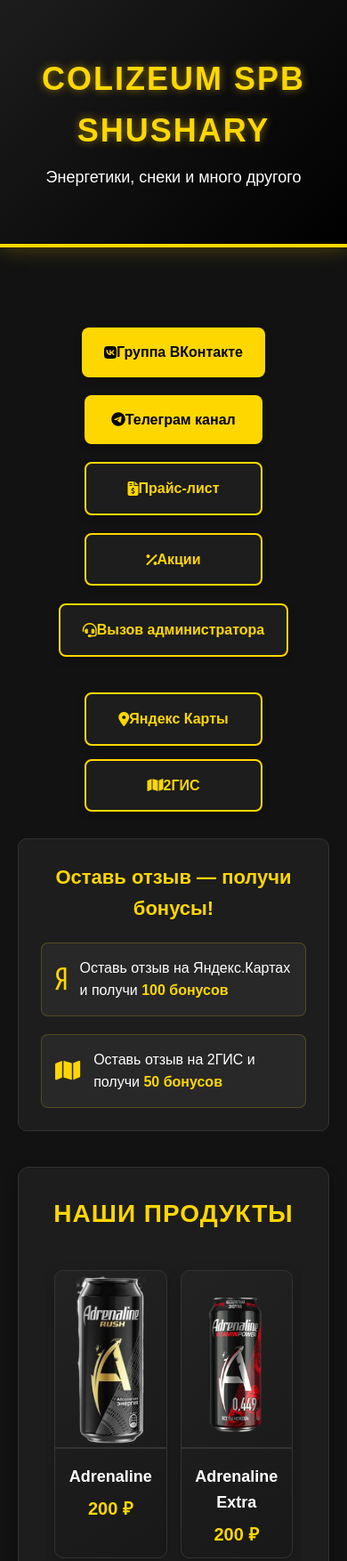
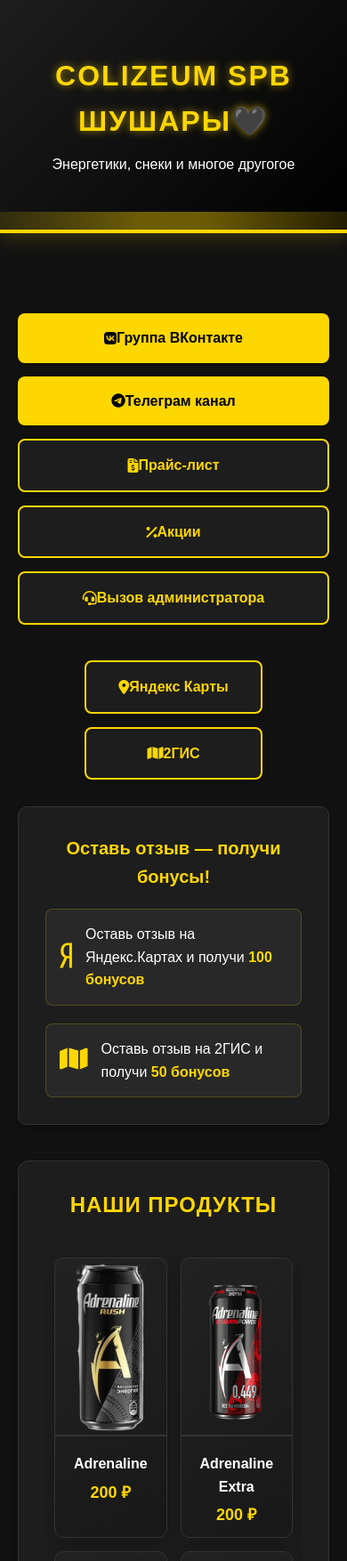
Before and after one commit to vitalika229/qr-landing, a plain HTML site: page index.html in a window 390 px wide. Shown: the top 1754 px of the page at 89% size. Drawn offline with Linux system fonts and the light colour scheme.

Commit message:
Add files via upload

```diff
--- a/index.html
+++ b/index.html
@@ -3,52 +3,68 @@
 <head>
   <meta charset="UTF-8">
   <meta name="viewport" content="width=device-width, initial-scale=1.0">
-  <title>Colizeum SPB Shushary</title>
+  <title>Colizeum SPB Шушары🖤</title>
   <link rel="stylesheet" href="https://cdnjs.cloudflare.com/ajax/libs/font-awesome/6.4.0/css/all.min.css">
   <style>
+    :root {
+      --bg-color: #121212;
+      --primary-color: #ffd700;
+      --secondary-color: #1d1d1d;
+      --hover-color: #ffcc00;
+      --text-color: #ffffff;
+      --container-max-width: 1200px;
+      --transition-speed: 0.3s;
+    }
     * {
       margin: 0;
       padding: 0;
       box-sizing: border-box;
       font-family: 'Montserrat', Arial, sans-serif;
     }
-
     body {
-      background-color: #121212;
-      color: #ffffff;
+      background-color: var(--bg-color);
+      color: var(--text-color);
       line-height: 1.6;
     }
-
     .container {
-      max-width: 1200px;
+      max-width: var(--container-max-width);
       margin: 0 auto;
       padding: 20px;
     }
-
     header {
       text-align: center;
-      padding: 40px 0;
-      background: linear-gradient(135deg, #1d1d1d 0%, #000000 100%);
-      border-bottom: 4px solid #ffd700;
+      padding: 60px 20px;
+      background: linear-gradient(135deg, var(--secondary-color) 0%, #000000 100%);
+      border-bottom: 4px solid var(--primary-color);
       margin-bottom: 30px;
       box-shadow: 0 4px 20px rgba(255,215,0,0.2);
+      position: relative;
+      overflow: hidden;
     }
-
+    header::after {
+      content: "";
+      position: absolute;
+      bottom: -20px;
+      left: 50%;
+      width: 200%;
+      height: 40px;
+      background: radial-gradient(circle, rgba(255,215,0,0.4) 10%, transparent 70%);
+      transform: translateX(-50%);
+      pointer-events: none;
+    }
     h1 {
-      font-size: 36px;
-      color: #ffd700;
+      font-size: 42px;
+      color: var(--primary-color);
       text-transform: uppercase;
       letter-spacing: 2px;
       margin-bottom: 10px;
-      text-shadow: 0 0 10px rgba(255,215,0,0.5);
+      text-shadow: 0 0 10px rgba(255,215,0,0.6);
     }
-
     .subtitle {
-      font-size: 18px;
-      color: #ffffff;
+      font-size: 20px;
+      color: var(--text-color);
       font-weight: 300;
     }
-
     .button-section {
       display: flex;
       flex-wrap: wrap;
@@ -56,52 +72,46 @@
       gap: 20px;
       margin: 40px 0;
     }
-
     .social-button {
       display: flex;
       align-items: center;
-      background-color: #ffd700;
+      background-color: var(--primary-color);
       color: #000000;
       padding: 15px 25px;
       border-radius: 8px;
       text-decoration: none;
       font-weight: 700;
-      transition: all 0.3s ease;
+      transition: transform var(--transition-speed), box-shadow var(--transition-speed);
       font-size: 16px;
       box-shadow: 0 4px 8px rgba(0,0,0,0.2);
       min-width: 200px;
       justify-content: center;
     }
-
     .social-button:hover {
-      transform: translateY(-3px);
-      box-shadow: 0 6px 12px rgba(255,215,0,0.3);
-      background-color: #ffcc00;
+      transform: translateY(-5px);
+      box-shadow: 0 8px 16px rgba(255,215,0,0.3);
+      background-color: var(--hover-color);
     }
-
     .vk-button,
     .telegram-button {
-      background-color: #ffd700;
+      background-color: var(--primary-color);
       color: #000000;
     }
-
     .price-button,
     .promo-button,
     .admin-button,
     .map-button {
-      background-color: #1d1d1d;
-      color: #ffd700;
-      border: 2px solid #ffd700;
+      background-color: var(--secondary-color);
+      color: var(--primary-color);
+      border: 2px solid var(--primary-color);
     }
-
     .price-button:hover,
     .promo-button:hover,
     .admin-button:hover,
     .map-button:hover {
-      background-color: #ffd700;
+      background-color: var(--primary-color);
       color: #000000;
     }
-
     .maps-container {
       display: flex;
       flex-wrap: wrap;
@@ -109,29 +119,27 @@
       gap: 15px;
       margin: 20px 0;
     }
-
     .review-section {
-      background-color: #1d1d1d;
-      padding: 25px;
+      background-color: var(--secondary-color);
+      padding: 30px;
       border-radius: 10px;
       margin: 30px 0;
       border: 1px solid #333;
+      box-shadow: 0 4px 10px rgba(0,0,0,0.3);
+      animation: fadeIn 1s ease-in-out;
     }
-
     .review-heading {
-      color: #ffd700;
+      color: var(--primary-color);
       text-align: center;
       margin-bottom: 20px;
-      font-size: 22px;
+      font-size: 24px;
     }
-
     .review-content {
       display: flex;
       flex-wrap: wrap;
       justify-content: center;
       gap: 20px;
     }
-
     .review-item {
       flex: 1 1 250px;
       display: flex;
@@ -140,112 +148,105 @@
       padding: 15px;
       border-radius: 8px;
       border: 1px solid rgba(255,215,0,0.2);
+      transition: transform var(--transition-speed);
     }
-
+    .review-item:hover {
+      transform: scale(1.05);
+    }
     .review-icon {
-      font-size: 25px;
-      color: #ffd700;
+      font-size: 28px;
+      color: var(--primary-color);
       margin-right: 15px;
     }
-
     .bonus-highlight {
-      color: #ffd700;
+      color: var(--primary-color);
       font-weight: 700;
     }
-
-    /* Карусель */
+    /* Carousel */
     .carousel-section {
       margin: 40px 0;
-      background-color: #1d1d1d;
+      background-color: var(--secondary-color);
       padding: 30px;
       border-radius: 12px;
       box-shadow: 0 8px 16px rgba(0,0,0,0.3);
       border: 1px solid #333;
+      animation: fadeIn 1s ease-in-out;
     }
-
     .carousel-heading {
       text-align: center;
-      color: #ffd700;
+      color: var(--primary-color);
       margin-bottom: 30px;
-      font-size: 28px;
+      font-size: 30px;
       text-transform: uppercase;
       letter-spacing: 1px;
     }
-
     .carousel {
       position: relative;
       overflow: hidden;
       margin: 0 auto;
       width: 100%;
     }
-
     .carousel-container {
       display: flex;
       transition: transform 0.5s ease;
     }
-
     .carousel-slide {
       min-width: 100%;
       padding: 10px;
       box-sizing: border-box;
     }
-
-    /* Сетка товаров 4х4 */
+    /* Product Grid */
     .product-grid {
       display: grid;
       grid-template-columns: repeat(4, 1fr);
       grid-gap: 15px;
     }
-
     .product-card {
       background: linear-gradient(145deg, #222222, #181818);
       border-radius: 10px;
       overflow: hidden;
       box-shadow: 0 10px 20px rgba(0,0,0,0.2);
-      transition: transform 0.3s ease, box-shadow 0.3s ease;
+      transition: transform var(--transition-speed), box-shadow var(--transition-speed);
       border: 1px solid #333;
     }
-
     .product-card:hover {
       transform: translateY(-10px);
       box-shadow: 0 15px 30px rgba(255,215,0,0.2);
-      border-color: #ffd700;
+      border-color: var(--primary-color);
     }
-
     .product-image {
       width: 100%;
       height: 150px;
       object-fit: cover;
       border-bottom: 2px solid #333;
+      transition: transform var(--transition-speed);
     }
-
+    .product-card:hover .product-image {
+      transform: scale(1.05);
+    }
     .product-info {
       padding: 10px;
       text-align: center;
     }
-
     .product-name {
       font-size: 16px;
-      color: #ffffff;
+      color: var(--text-color);
       margin-bottom: 5px;
       font-weight: 600;
     }
-
     .product-price {
       font-size: 18px;
-      color: #ffd700;
+      color: var(--primary-color);
       font-weight: 700;
     }
-
     .carousel-controls {
       display: flex;
       justify-content: center;
       margin-top: 20px;
       gap: 15px;
     }
-
     .carousel-control {
-      background-color: #ffd700;
+      background-color: var(--primary-color);
       color: #000000;
       border: none;
       width: 40px;
@@ -256,38 +257,48 @@
       align-items: center;
       justify-content: center;
       font-size: 16px;
-      transition: all 0.3s ease;
+      transition: transform var(--transition-speed), background-color var(--transition-speed);
     }
-
     .carousel-control:hover {
+      transform: scale(1.1);
       background-color: #ffffff;
       color: #000000;
     }
-
     footer {
       text-align: center;
-      padding: 30px 0;
-      background: linear-gradient(135deg, #1d1d1d 0%, #000000 100%);
-      border-top: 4px solid #ffd700;
+      padding: 40px 20px;
+      background: linear-gradient(135deg, var(--secondary-color) 0%, #000000 100%);
+      border-top: 4px solid var(--primary-color);
       margin-top: 50px;
     }
-
     .footer-text {
       color: #999;
       font-size: 14px;
     }
-
     .footer-logo {
-      color: #ffd700;
-      font-size: 24px;
+      color: var(--primary-color);
+      font-size: 26px;
       font-weight: 700;
       margin-bottom: 10px;
       text-transform: uppercase;
       letter-spacing: 2px;
     }
-
+    /* Анимации */
+    @keyframes fadeIn {
+      from { opacity: 0; transform: translateY(20px); }
+      to { opacity: 1; transform: translateY(0); }
+    }
     /* Мобильные стили */
     @media (max-width: 480px) {
+      header {
+        padding: 40px 10px;
+      }
+      h1 {
+        font-size: 32px;
+      }
+      .subtitle {
+        font-size: 16px;
+      }
       .product-grid {
         grid-template-columns: repeat(2, 1fr);
       }
@@ -295,26 +306,37 @@
         height: 200px;
       }
       .product-name {
+        font-size: 16px;
+      }
+      .product-price {
         font-size: 18px;
       }
-      .product-price {
+      .carousel-heading {
+        font-size: 24px;
+      }
+      .review-heading {
         font-size: 20px;
       }
+      .button-section {
+        flex-direction: column;
+        gap: 15px;
+      }
     }
-
     @media (min-width: 481px) and (max-width: 768px) {
       .product-grid {
         grid-template-columns: repeat(3, 1fr);
       }
+      .product-image {
+        height: 180px;
+      }
     }
-
   </style>
 </head>
 <body>
   <header>
     <div class="container">
-      <h1>Colizeum SPB Shushary</h1>
-      <p class="subtitle">Энергетики, снеки и много другого</p>
+      <h1>Colizeum SPB Шушары🖤</h1>
+      <p class="subtitle">Энергетики, снеки и многое другогое</p>
     </div>
   </header>
 
@@ -368,14 +390,14 @@
       </div>
     </section>
 
-    <!-- Карусель с каталогом товаров (48 товаров, 3 слайда по 16) -->
     <section class="carousel-section">
       <h2 class="carousel-heading">Наши продукты</h2>
       <div class="carousel">
         <div class="carousel-container" id="carousel">
-          <!-- Слайд 1: товары с 1 по 16 -->
+          <!-- Слайд 1 -->
           <div class="carousel-slide">
             <div class="product-grid">
+              <!-- Продукты с 1 по 16 -->
               <div class="product-card">
                 <img src="./images/adrenaline11.png" alt="Adrenaline" class="product-image">
                 <div class="product-info">
@@ -384,133 +406,116 @@
                 </div>
               </div>
               <div class="product-card">
-  <img src="./images/FKKpnk.png" alt="AdrenalineExtra" class="product-image">
-  <div class="product-info">
-    <h3 class="product-name">
-      Adrenaline
-      <span class="product-flavor">Extra</span>
-    </h3>
-    <p class="product-price">200 ₽</p>
-  </div>
-</div>
+                <img src="./images/FKKpnk.png" alt="AdrenalineExtra" class="product-image">
+                <div class="product-info">
+                  <h3 class="product-name">Adrenaline <span class="product-flavor">Extra</span></h3>
+                  <p class="product-price">200 ₽</p>
+                </div>
+              </div>
               <div class="product-card">
                 <img src="./images/FKK5ea.png" alt="AdrenalineZero" class="product-image">
                 <div class="product-info">
-                  <h3 class="product-name">Adrenaline
-<span class="product-flavor">Zero</span>
-</h3>
+                  <h3 class="product-name">Adrenaline <span class="product-flavor">Zero</span></h3>
                   <p class="product-price">200 ₽</p>
                 </div>
               </div>
               <div class="product-card">
                 <img src="./images/FKKpnS.png" alt="AdrenalineGame" class="product-image">
                 <div class="product-info">
-                  <h3 class="product-name">Adrenaline
-<span class="product-flavor">GameFull</span></h3>
+                  <h3 class="product-name">Adrenaline <span class="product-flavor">GameFull</span></h3>
                   <p class="product-price">200 ₽</p>
                 </div>
               </div>
               <div class="product-card">
                 <img src="./images/FKKA7k.png" alt="LitEnergy 1" class="product-image">
                 <div class="product-info">
-                  <h3 class="product-name">LitEnergy
-<span class="product-flavor">Чернка</span></h3>
+                  <h3 class="product-name">LitEnergy <span class="product-flavor">Чернка</span></h3>
                   <p class="product-price">150 ₽</p>
                 </div>
               </div>
               <div class="product-card">
                 <img src="./images/FKKA7m.png" alt="LitEnergy 2" class="product-image">
                 <div class="product-info">
-                  <h3 class="product-name">LitEnergy
-<span class="product-flavor">Классик</span></h3>
+                  <h3 class="product-name">LitEnergy <span class="product-flavor">Классик</span></h3>
                   <p class="product-price">150 ₽</p>
                 </div>
               </div>
               <div class="product-card">
                 <img src="./images/FKKA7S.png" alt="LitEnergy 3" class="product-image">
                 <div class="product-info">
-                  <h3 class="product-name">LitEnergy
-<span class="product-flavor">Манго-кокос</span></h3>
+                  <h3 class="product-name">LitEnergy <span class="product-flavor">Манго-кокос</span></h3>
                   <p class="product-price">150 ₽</p>
                 </div>
               </div>
               <div class="product-card">
                 <img src="./images/FKKA7w.png" alt="LitEnergy 4" class="product-image">
                 <div class="product-info">
-                  <h3 class="product-name">LitEnergy
-<span class="product-flavor">Без сахара</span></h3>
+                  <h3 class="product-name">LitEnergy <span class="product-flavor">Без сахара</span></h3>
                   <p class="product-price">150 ₽</p>
                 </div>
               </div>
               <div class="product-card">
                 <img src="./images/FKKJKf.png" alt="LitEnergy 5" class="product-image">
                 <div class="product-info">
-                  <h3 class="product-name">LitEnergy
-<span class="product-flavor">Персик</span></h3>
+                  <h3 class="product-name">LitEnergy <span class="product-flavor">Персик</span></h3>
                   <p class="product-price">150 ₽</p>
                 </div>
               </div>
               <div class="product-card">
                 <img src="./images/lit1.png" alt="LitEnergy 6" class="product-image">
                 <div class="product-info">
-                  <h3 class="product-name">LitEnergy
-<span class="product-flavor">Ягоды-кокос</span></h3>
+                  <h3 class="product-name">LitEnergy <span class="product-flavor">Ягоды-кокос</span></h3>
                   <p class="product-price">150 ₽</p>
                 </div>
               </div>
               <div class="product-card">
                 <img src="./images/lit4.png" alt="LitEnergy 7" class="product-image">
                 <div class="product-info">
-                  <h3 class="product-name">LitEnergy
-<span class="product-flavor">Гранат</span></h3>
+                  <h3 class="product-name">LitEnergy <span class="product-flavor">Гранат</span></h3>
                   <p class="product-price">150 ₽</p>
                 </div>
               </div>
               <div class="product-card">
                 <img src="./images/litt.png" alt="LitEnergy 8" class="product-image">
                 <div class="product-info">
-                  <h3 class="product-name">LitEnergy
-<span class="product-flavor">Кола</span></h3>
+                  <h3 class="product-name">LitEnergy <span class="product-flavor">Кола</span></h3>
                   <p class="product-price">150 ₽</p>
                 </div>
               </div>
               <div class="product-card">
                 <img src="./images/cyberW.png" alt="CyberWater 1" class="product-image">
                 <div class="product-info">
-                  <h3 class="product-name">CyberWater
-<span class="product-flavor">Все вкусы</span></h3>
+                  <h3 class="product-name">CyberWater <span class="product-flavor">Все вкусы</span></h3>
                   <p class="product-price">200 ₽</p>
                 </div>
               </div>
               <div class="product-card">
                 <img src="./images/YaK-PhotoRoom.png-PhotoRoom.png" alt="CyberWater 2" class="product-image">
                 <div class="product-info">
-                  <h3 class="product-name">CyberWater
-<span class="product-flavor">Яблоко-киви</span></h3>
+                  <h3 class="product-name">CyberWater <span class="product-flavor">Яблоко-киви</span></h3>
                   <p class="product-price">200 ₽</p>
                 </div>
               </div>
               <div class="product-card">
                 <img src="./images/Origa-PhotoRoom.png-PhotoRoom.png" alt="CyberWater 3" class="product-image">
                 <div class="product-info">
-                  <h3 class="product-name">CyberWater
-<span class="product-flavor">Original</span></h3>
+                  <h3 class="product-name">CyberWater <span class="product-flavor">Original</span></h3>
                   <p class="product-price">200 ₽</p>
                 </div>
               </div>
               <div class="product-card">
                 <img src="./images/2-PhotoRoom.png-PhotoRoom.png" alt="CyberWater 4" class="product-image">
                 <div class="product-info">
-                  <h3 class="product-name">CyberWater
-<span class="product-flavor">Сочный-манго</span></h3>
+                  <h3 class="product-name">CyberWater <span class="product-flavor">Сочный-манго</span></h3>
                   <p class="product-price">200 ₽</p>
                 </div>
               </div>
             </div>
           </div>
-          <!-- Слайд 2: товары с 17 по 32 -->
+          <!-- Слайд 2 -->
           <div class="carousel-slide">
             <div class="product-grid">
+              <!-- Продукты с 17 по 32 -->
               <div class="product-card">
                 <img src="./images/pngwing.com.png" alt="Red Bull" class="product-image">
                 <div class="product-info">
@@ -625,9 +630,10 @@
               </div>
             </div>
           </div>
-          <!-- Слайд 3: товары с 33 по 48 -->
+          <!-- Слайд 3 -->
           <div class="carousel-slide">
             <div class="product-grid">
+              <!-- Продукты с 33 по 48 -->
               <div class="product-card">
                 <img src="./images/dc1-840x560.png" alt="Добрый Кола" class="product-image">
                 <div class="product-info">
@@ -754,7 +760,7 @@
   <footer>
     <div class="container">
       <div class="footer-logo">Colizeum SPB Shushary</div>
-      <p class="footer-text">© 2025 Все права защищены</p>
+      <p class="footer-text">© 2025 Все права защищены Веталем</p>
     </div>
   </footer>
 
@@ -771,24 +777,15 @@
       }
 
       nextBtn.addEventListener("click", function() {
-        if (currentIndex < slides.length - 1) {
-          currentIndex++;
-        } else {
-          currentIndex = 0;
-        }
+        currentIndex = (currentIndex < slides.length - 1) ? currentIndex + 1 : 0;
         updateCarousel();
       });
 
       prevBtn.addEventListener("click", function() {
-        if (currentIndex > 0) {
-          currentIndex--;
-        } else {
-          currentIndex = slides.length - 1;
-        }
+        currentIndex = (currentIndex > 0) ? currentIndex - 1 : slides.length - 1;
         updateCarousel();
       });
 
-      // Свайп для мобильных устройств
       let startX = 0;
       let isDragging = false;
 
@@ -802,11 +799,8 @@
         let currentX = e.touches[0].clientX;
         let diff = startX - currentX;
         if (Math.abs(diff) > 50) {
-          if (diff > 0) {
-            currentIndex = (currentIndex < slides.length - 1) ? currentIndex + 1 : 0;
-          } else {
-            currentIndex = (currentIndex > 0) ? currentIndex - 1 : slides.length - 1;
-          }
+          currentIndex = diff > 0 ? (currentIndex < slides.length - 1 ? currentIndex + 1 : 0)
+                                  : (currentIndex > 0 ? currentIndex - 1 : slides.length - 1);
           updateCarousel();
           isDragging = false;
         }
```
